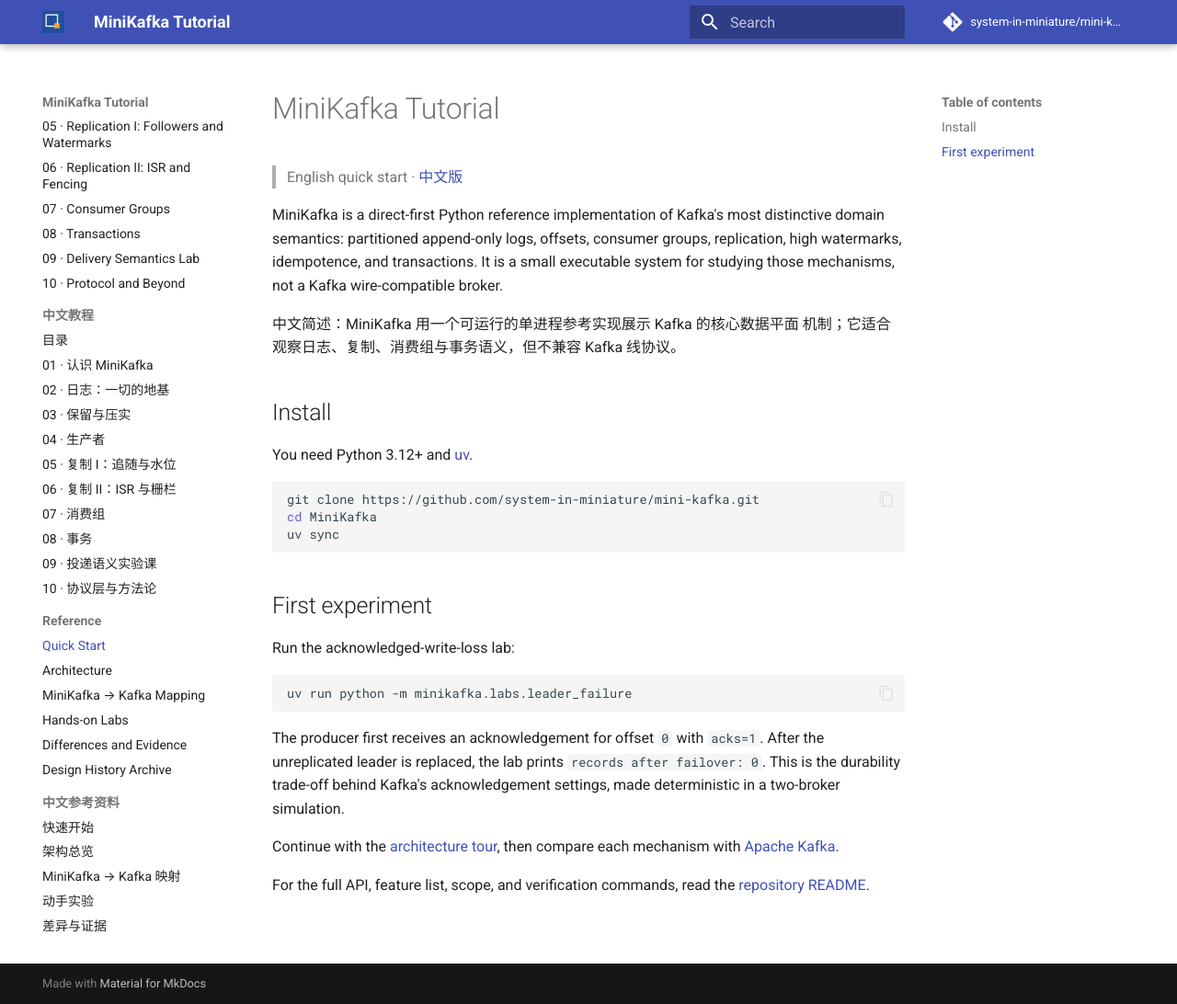
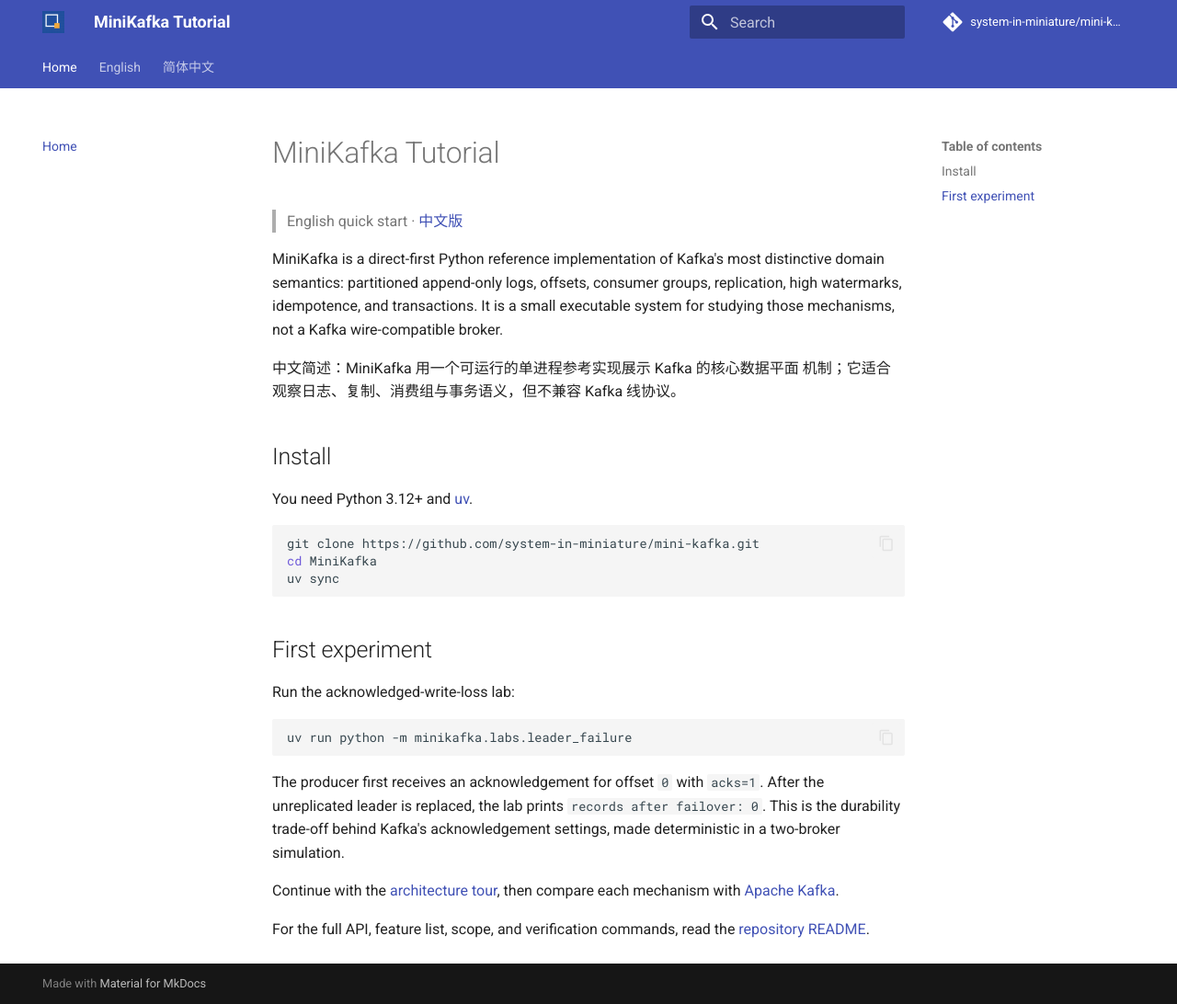
Before and after one commit to system-in-miniature/mini-kafka, an MkDocs documentation site: the page built from docs/index.md, in a window 1280 px wide and 1092 px high. Shown: the whole window at 92% size. Built offline with MkDocs 1.6.1 and Material for MkDocs 9.7.7, drawn with Linux system fonts in a browser that asks for light colours; comment, search, counter and statistics services are not loaded.

Commit message:
fix(site): per-language nav tabs and collapsible answer rendering
Top-level English / 简体中文 tabs (navigation.tabs) so the sidebar
shows only the active language's tree; admonition + pymdownx.details +
superfences enabled so ??? folded exercise answers render as
collapsible blocks instead of literal text.

```diff
--- a/mkdocs.yml
+++ b/mkdocs.yml
@@ -11,48 +11,51 @@
   favicon: assets/brand/avatar.svg
   language: en
   features:
+    - navigation.tabs
     - navigation.sections
     - navigation.top
     - content.code.copy
 
 nav:
-  - Tutorial:
-      - Contents: tutorial/index.md
-      - "01 · Meet MiniKafka": tutorial/01-getting-started.md
-      - "02 · The Log: Foundation of Everything": tutorial/02-the-log.md
-      - "03 · Retention and Compaction": tutorial/03-retention-compaction.md
-      - "04 · The Producer": tutorial/04-producer.md
-      - "05 · Replication I: Followers and Watermarks": tutorial/05-replication-basics.md
-      - "06 · Replication II: ISR and Fencing": tutorial/06-isr-and-fencing.md
-      - "07 · Consumer Groups": tutorial/07-consumer-groups.md
-      - "08 · Transactions": tutorial/08-transactions.md
-      - "09 · Delivery Semantics Lab": tutorial/09-delivery-semantics.md
-      - "10 · Protocol and Beyond": tutorial/10-protocol-and-beyond.md
-  - 中文教程:
-      - 目录: zh/tutorial/index.md
-      - "01 · 认识 MiniKafka": zh/tutorial/01-getting-started.md
-      - "02 · 日志：一切的地基": zh/tutorial/02-the-log.md
-      - "03 · 保留与压实": zh/tutorial/03-retention-compaction.md
-      - "04 · 生产者": zh/tutorial/04-producer.md
-      - "05 · 复制 I：追随与水位": zh/tutorial/05-replication-basics.md
-      - "06 · 复制 II：ISR 与栅栏": zh/tutorial/06-isr-and-fencing.md
-      - "07 · 消费组": zh/tutorial/07-consumer-groups.md
-      - "08 · 事务": zh/tutorial/08-transactions.md
-      - "09 · 投递语义实验课": zh/tutorial/09-delivery-semantics.md
-      - "10 · 协议层与方法论": zh/tutorial/10-protocol-and-beyond.md
-  - Reference:
-      - "Quick Start": index.md
-      - "Architecture": architecture.md
-      - "MiniKafka → Kafka Mapping": kafka-mapping.md
-      - "Hands-on Labs": labs-guide.md
-      - "Differences and Evidence": behavior-matrix.md
-      - "Design History Archive": superpowers/README.md
-  - 中文参考资料:
-      - 快速开始: zh/index.md
-      - 架构总览: zh/architecture.md
-      - "MiniKafka → Kafka 映射": zh/kafka-mapping.md
-      - 动手实验: zh/labs-guide.md
-      - 差异与证据: zh/behavior-matrix.md
+  - Home: index.md
+  - English:
+      - Tutorial:
+          - Contents: tutorial/index.md
+          - "01 · Meet MiniKafka": tutorial/01-getting-started.md
+          - "02 · The Log: Foundation of Everything": tutorial/02-the-log.md
+          - "03 · Retention and Compaction": tutorial/03-retention-compaction.md
+          - "04 · The Producer": tutorial/04-producer.md
+          - "05 · Replication I: Followers and Watermarks": tutorial/05-replication-basics.md
+          - "06 · Replication II: ISR and Fencing": tutorial/06-isr-and-fencing.md
+          - "07 · Consumer Groups": tutorial/07-consumer-groups.md
+          - "08 · Transactions": tutorial/08-transactions.md
+          - "09 · Delivery Semantics Lab": tutorial/09-delivery-semantics.md
+          - "10 · Protocol and Beyond": tutorial/10-protocol-and-beyond.md
+      - Reference:
+          - Architecture: architecture.md
+          - "MiniKafka → Kafka Mapping": kafka-mapping.md
+          - Hands-on Labs: labs-guide.md
+          - Differences and Evidence: behavior-matrix.md
+          - Design History Archive: superpowers/README.md
+  - 简体中文:
+      - 教程:
+          - 目录: zh/tutorial/index.md
+          - "01 · 认识 MiniKafka": zh/tutorial/01-getting-started.md
+          - "02 · 日志：一切的地基": zh/tutorial/02-the-log.md
+          - "03 · 保留与压实": zh/tutorial/03-retention-compaction.md
+          - "04 · 生产者": zh/tutorial/04-producer.md
+          - "05 · 复制 I：追随与水位": zh/tutorial/05-replication-basics.md
+          - "06 · 复制 II：ISR 与栅栏": zh/tutorial/06-isr-and-fencing.md
+          - "07 · 消费组": zh/tutorial/07-consumer-groups.md
+          - "08 · 事务": zh/tutorial/08-transactions.md
+          - "09 · 投递语义实验课": zh/tutorial/09-delivery-semantics.md
+          - "10 · 协议层与方法论": zh/tutorial/10-protocol-and-beyond.md
+      - 参考资料:
+          - 快速开始: zh/index.md
+          - 架构总览: zh/architecture.md
+          - "MiniKafka → Kafka 映射": zh/kafka-mapping.md
+          - 动手实验: zh/labs-guide.md
+          - 差异与证据: zh/behavior-matrix.md
 
 markdown_extensions:
   - admonition
```
